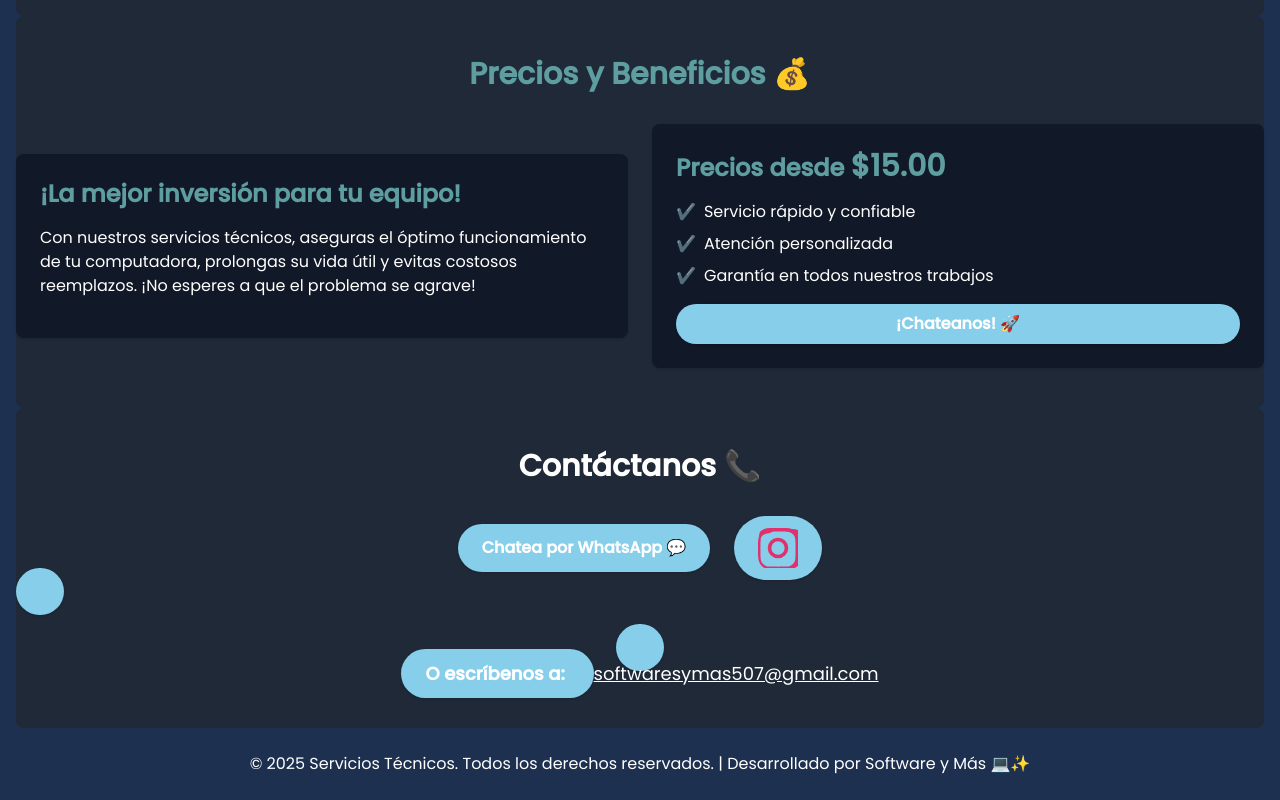
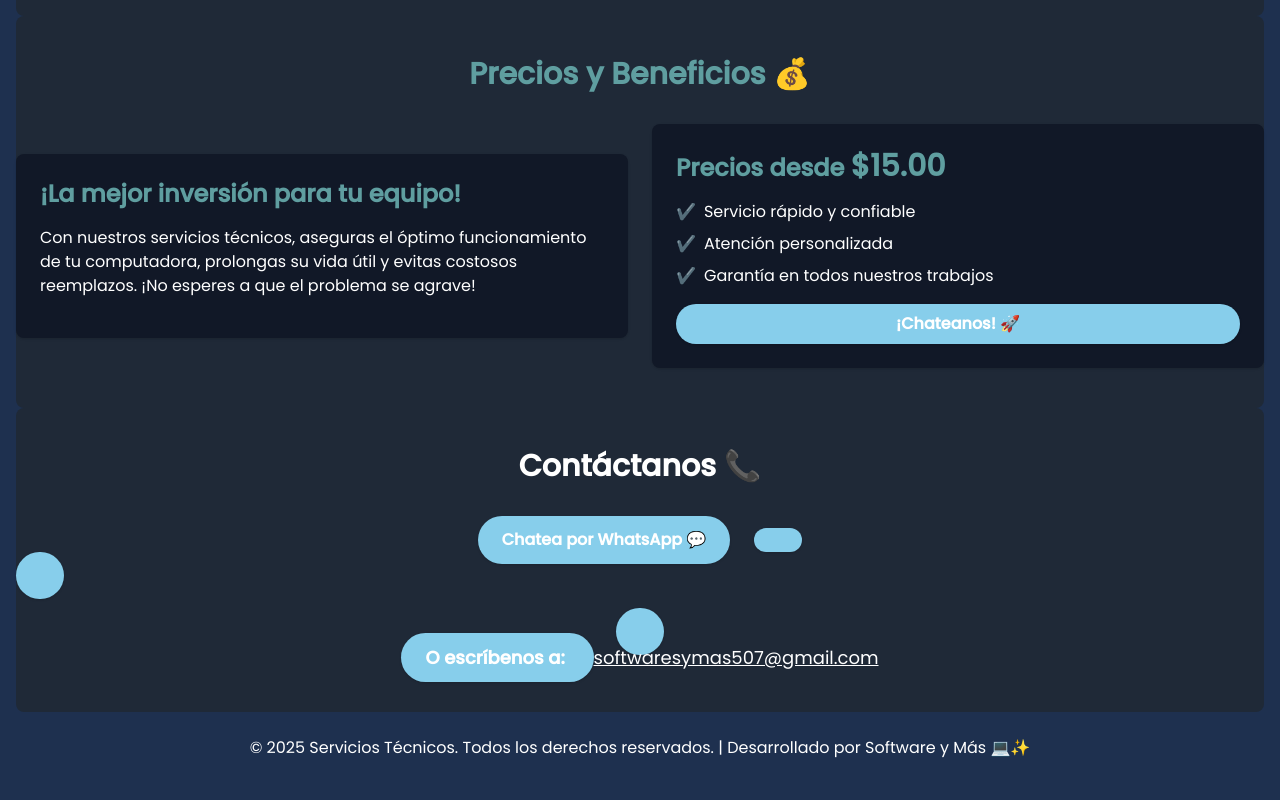
Before and after one commit to Ozcode25/Softwaresymas3.0, a plain HTML site: page index.html in a window 1280 px wide. Shown: the part 1777-2577 px from the top of the page. Drawn offline with nearby package versions, Linux system fonts and the light colour scheme.

Commit message:
Update index.html

```diff
--- a/index.html
+++ b/index.html
@@ -222,7 +222,6 @@
           Chatea por WhatsApp 💬
         </a>
         <a href="https://www.instagram.com/softwaresymas?igsh=MTQ1Z2tsN2JxYWd2Ng==" target=""_blank" class="bg-color4 text-white font-semibold px-6 py-3 rounded-full shadow hover:bg-blue-400 transition duration-300">
-          <svg xmlns="http://www.w3.org/2000/svg" class="h-10 w-10" fill="#E1306C" viewBox="0 0 24 24">
             <path d="M12 2.163c3.204 0 3.584.012 4.849.07 1.17.054 1.97.24 2.43.403a4.92 4.92 0 0 1 1.675 1.092 4.92 4.92 0 0 1 1.092 1.675c.163.46.35 1.26.403 2.43.058 1.265.07 1.645.07 4.849s-.012 3.584-.07 4.849c-.054 1.17-.24 1.97-.403 2.43a4.92 4.92 0 0 1-1.092 1.675 4.92 4.92 0 0 1-1.675 1.092c-.46.163-1.26.35-2.43.403-1.265.058-1.645.07-4.849.07s-3.584-.012-4.849-.07c-1.17-.054-1.97-.24-2.43-.403a4.92 4.92 0 0 1-1.675-1.092 4.92 4.92 0 0 1-1.092-1.675c-.163-.46-.35-1.26-.403-2.43-.058-1.265-.07-1.645-.07-4.849s.012-3.584.07-4.849c.054-1.17.24-1.97.403-2.43A4.92 4.92 0 0 1 4.72 3.48c.46-.163 1.26-.35 2.43-.403C8.416 2.175 8.796 2.163 12 2.163zm0-2.163C8.737 0 8.332.012 7.052.07 5.773.128 4.674.308 3.78.635a7.072 7.072 0 0 0-2.57 1.631A7.072 7.072 0 0 0 .635 4.78c-.327.894-.507 1.993-.565 3.272C.012 8.332 0 8.737 0 12s.012 3.668.07 4.948c.058 1.28.238 2.378.565 3.272a7.072 7.072 0 0 0 1.635 2.57 7.072 7.072 0 0 0 2.57 1.635c.894.327 1.993.507 3.272.565 1.28.058 1.685.07 4.948.07s3.668-.012 4.948-.07c1.28-.058 2.378-.238 3.272-.565a7.072 7.072 0 0 0 2.57-1.635 7.072 7.072 0 0 0 1.635-2.57c.327-.894.507-1.993.565-3.272.058-1.28.07-1.685.07-4.948s-.012-3.668-.07-4.948c-.058-1.28-.238-2.378-.565-3.272a7.072 7.072 0 0 0-1.635-2.57A7.072 7.072 0 0 0 20.22.635c-.894-.327-1.993-.507-3.272-.565C15.668.012 15.263 0 12 0z"/>
             <path d="M12 5.838a6.162 6.162 0 1 0 0 12.324 6.162 6.162 0 0 0 0-12.324zm0 10.162a4 4 0 1 1 0-8 4 4 0 0 1 0 8z"/>
           </svg
```
